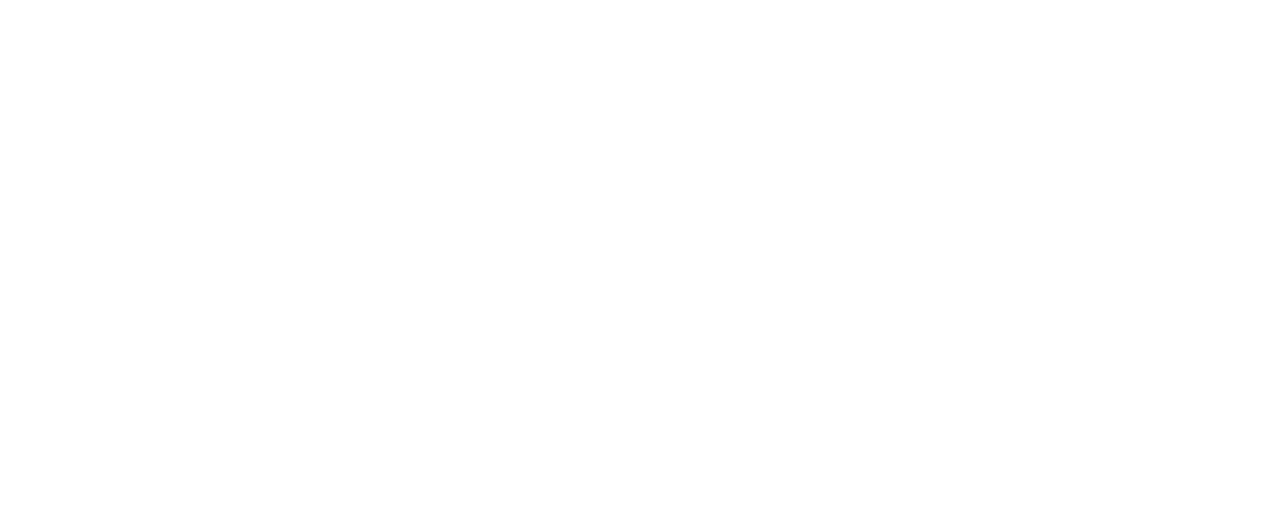
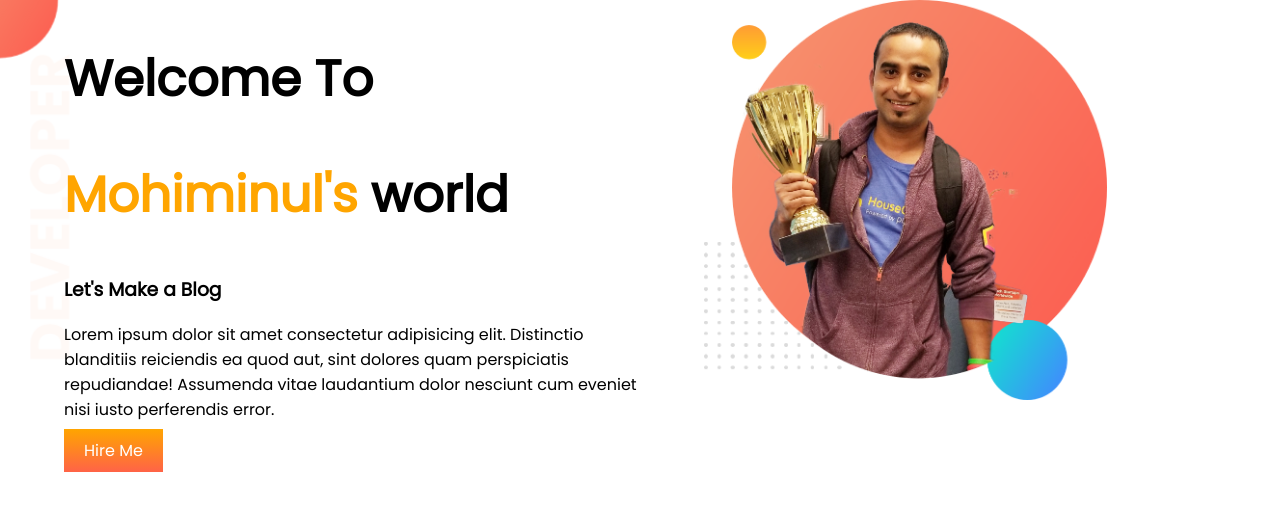
Before and after one commit to mohiminulb/developer-portfolio, a plain HTML site: page index.html in a window 1280 px wide. Drawn offline with Linux system fonts and the light colour scheme.

Commit message:
top banner added

```diff
--- a/index.html
+++ b/index.html
@@ -5,9 +5,28 @@
     <meta http-equiv="X-UA-Compatible" content="IE=edge">
     <meta name="viewport" content="width=device-width, initial-scale=1.0">
     <title>Mohiminub Portfolio</title>
+    <link rel="preconnect" href="https://fonts.googleapis.com">
+    <link rel="preconnect" href="https://fonts.gstatic.com" crossorigin>
+    <link href="https://fonts.googleapis.com/css2?family=Poppins&display=swap" rel="stylesheet">
     <link rel="stylesheet" href="style.css">
 </head>
 <body>
 
+    <section class="top-banner">
+        <div class="half-width">
+            <h1>Welcome To</h1>
+            <h1><span class="orange-color">Mohiminul's</span> world</h1>
+            <h3>Let's Make a Blog</h3>
+            <p>Lorem ipsum dolor sit amet consectetur adipisicing elit. Distinctio blanditiis reiciendis ea quod aut, sint dolores quam perspiciatis repudiandae! Assumenda vitae laudantium dolor nesciunt cum eveniet nisi iusto perferendis error.</p>
+            <a class="link-button" target="_blank" href="http//:www.google.com" >Hire Me</a>
+
+        </div>
+        <div class="half-width">
+            <img src="images/jhankar.png" alt="">
+        </div>
+    </section>
+
+
+
 </body>
 </html>
--- a/style.css
+++ b/style.css
@@ -0,0 +1,36 @@
+body{
+    font-family: 'Poppins', sans-serif;
+    margin: 0;
+}
+h1{
+    font-size: 50px;
+}
+.orange-color{
+    color: orange;
+}
+
+section{
+    display: flex;
+}
+.half-width{
+
+    width: 50%;
+    padding-left: 5%;
+}
+.half-width img{
+    width: 70%;
+}
+
+.link-button{
+    text-decoration: none;
+    background-color: orange;
+    background-image: linear-gradient(orange, tomato);
+    padding: 10px 20px;
+    color:white;
+    font-weight: 400px;
+}
+
+.top-banner{
+    background-image: url(images/top-banner.png);
+    background-repeat: no-repeat;
+}
```
Also changed, not shown: images/dream-bg.png (added), images/exp-bg.png (added), images/jhankar.png (added), images/jhankar2.png (added), images/my-bg.png (added), images/my-bg2.png (added), images/top-banner.png (added), 7 other files.
